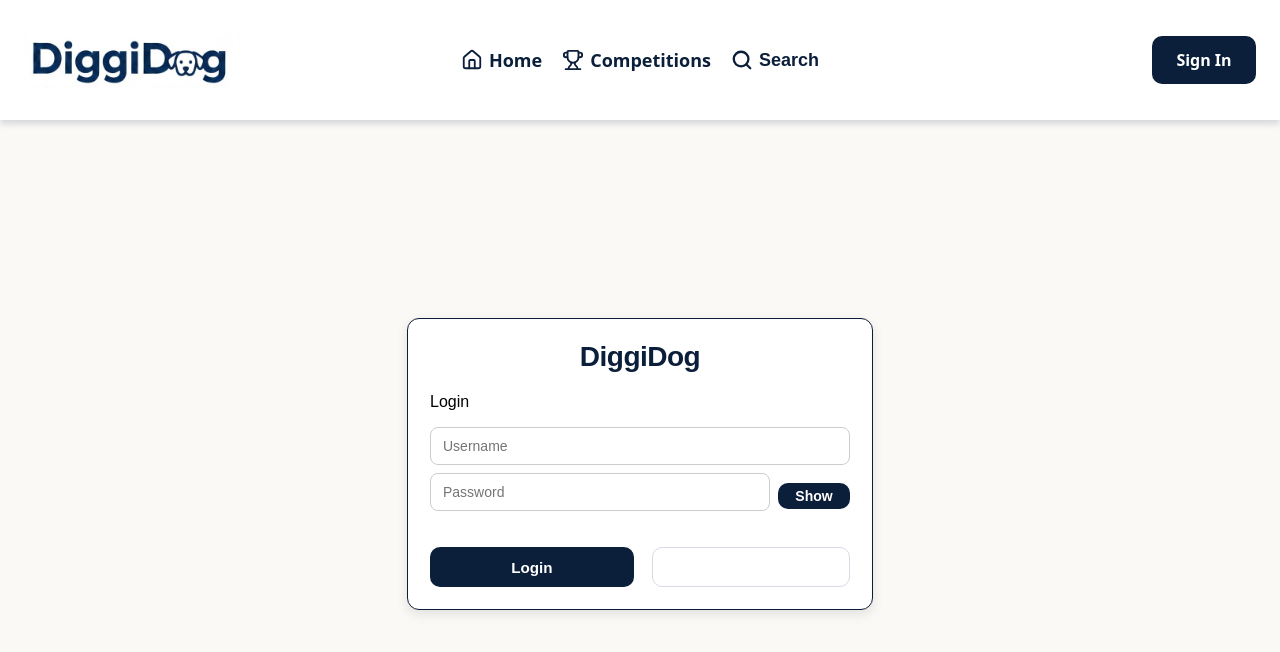
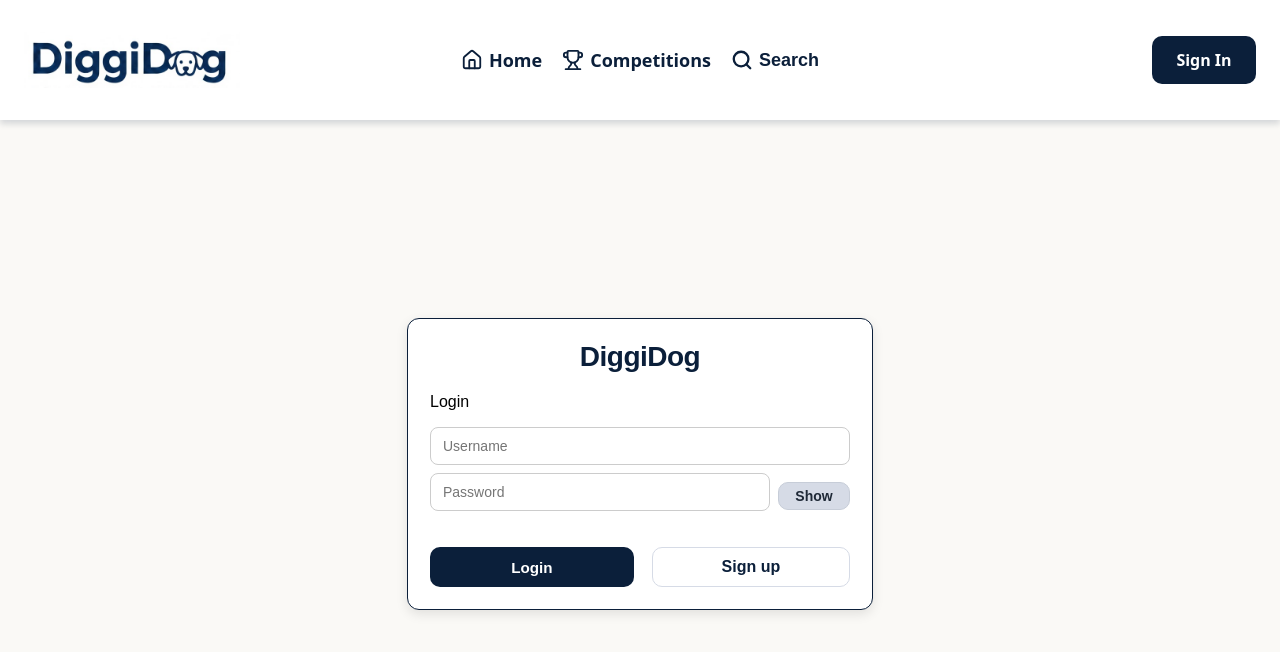
Before and after one commit to eirinhi/DiggiDog, a React (Vite) app in the folder diggidog/frontend/: page /login in a window 1280 px wide. Shown: the top 652 px of the page. Built offline with nearby package versions, Linux system fonts and the light colour scheme.

Commit message:
fix - Fixed styling after merge conflicts

```diff
--- a/diggidog/frontend/src/App.css
+++ b/diggidog/frontend/src/App.css
@@ -40,6 +40,7 @@
   border-radius: 10px;
   border: 1px solid #d6dbe6;
   background: white;
+  color: #0b1f3a;
   cursor: pointer;
   font-weight: 600;
 }
@@ -63,4 +64,14 @@
   font-size: 14px;
   line-height: 1;
   border-radius: 10px;
+  border: 1px solid #c7cdd8;
+  background: #d6dbe6;
+  color: #1f2937;
+  cursor: pointer;
+  transition: background 0.2s, border-color 0.2s;
 }
+
+.btnSmall:hover {
+  background: #c7cdd8;
+  border-color: #b8bfcb;
+}
--- a/diggidog/frontend/src/components/AdUploadForm.css
+++ b/diggidog/frontend/src/components/AdUploadForm.css
@@ -104,3 +104,8 @@
 .btn-submit {
     margin-top: 15px;
 }
+
+.btn-submit:hover {
+    background-color: #0b1f3abd;
+    border-color: #0b1f3abd;
+}
--- a/diggidog/frontend/src/components/CreateCompetitionForm.css
+++ b/diggidog/frontend/src/components/CreateCompetitionForm.css
@@ -69,7 +69,7 @@ button {
     padding: 12px;
     font-size: 16px;
     border-radius: 10px;
-    border: none;
+    border: 1px solid #0b1f3a;
     background-color: #0b1f3a;
     color: #ffffff;
     cursor: pointer;
@@ -78,7 +78,7 @@ button {
 }
 
 button:hover:not(:disabled) {
-    background-color: #0b1f3a;
+    background-color: #0b1f3abd;
     color: white;
-    border-color: #0b1f3a;
+    border-color: #0b1f3abd;
 }
--- a/diggidog/frontend/src/pages/userpage/userpage.css
+++ b/diggidog/frontend/src/pages/userpage/userpage.css
@@ -419,6 +419,17 @@
   min-width: 72px;
   padding: 6px 10px;
   font-size: 14px;
+  font-weight: 600;
   line-height: 1;
   border-radius: 10px;
+  border: 1px solid #c7cdd8;
+  background: #d6dbe6;
+  color: #1f2937;
+  cursor: pointer;
+  transition: background 0.2s, border-color 0.2s;
 }
+
+.userpage__showBtn:hover {
+  background: #c7cdd8;
+  border-color: #b8bfcb;
+}
```
